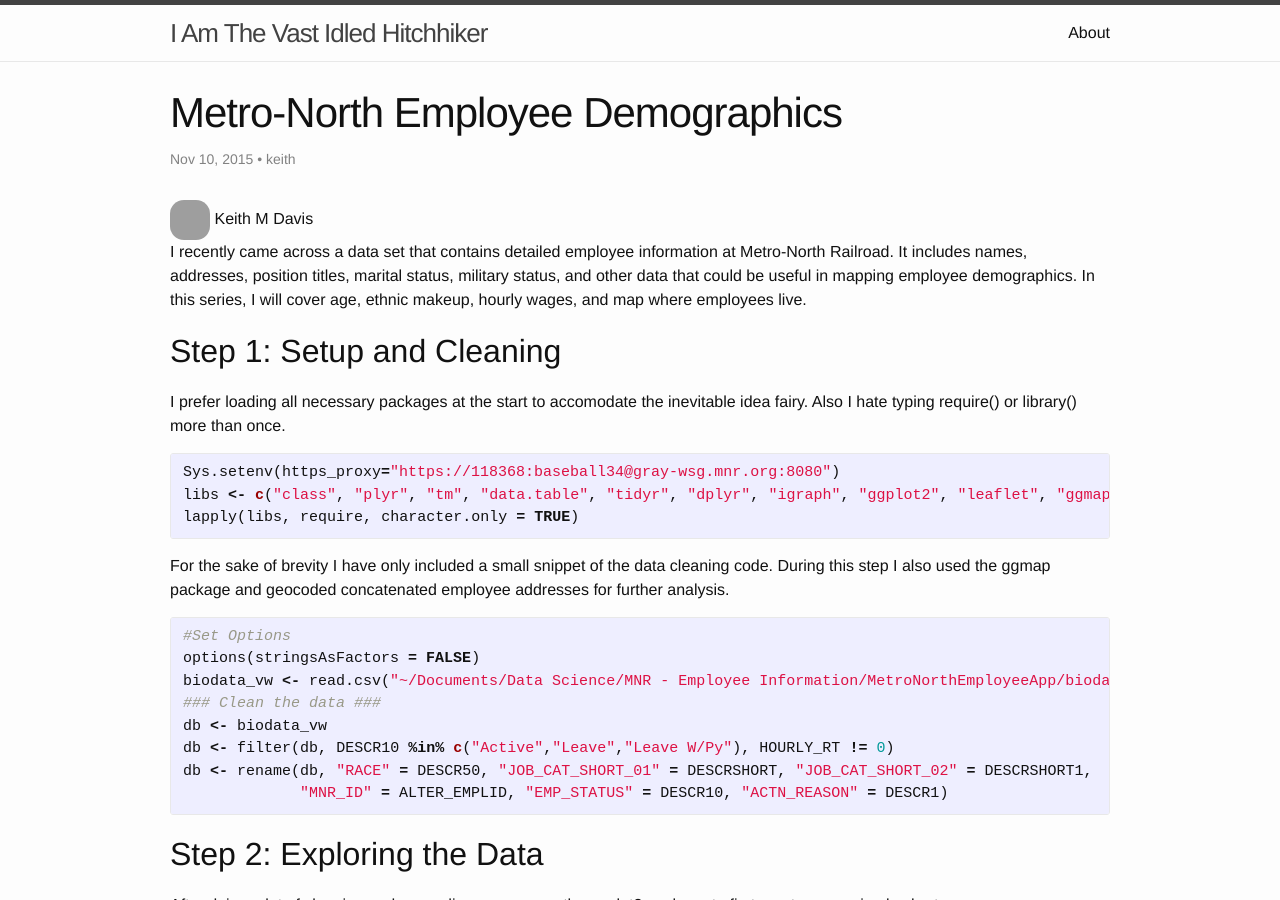
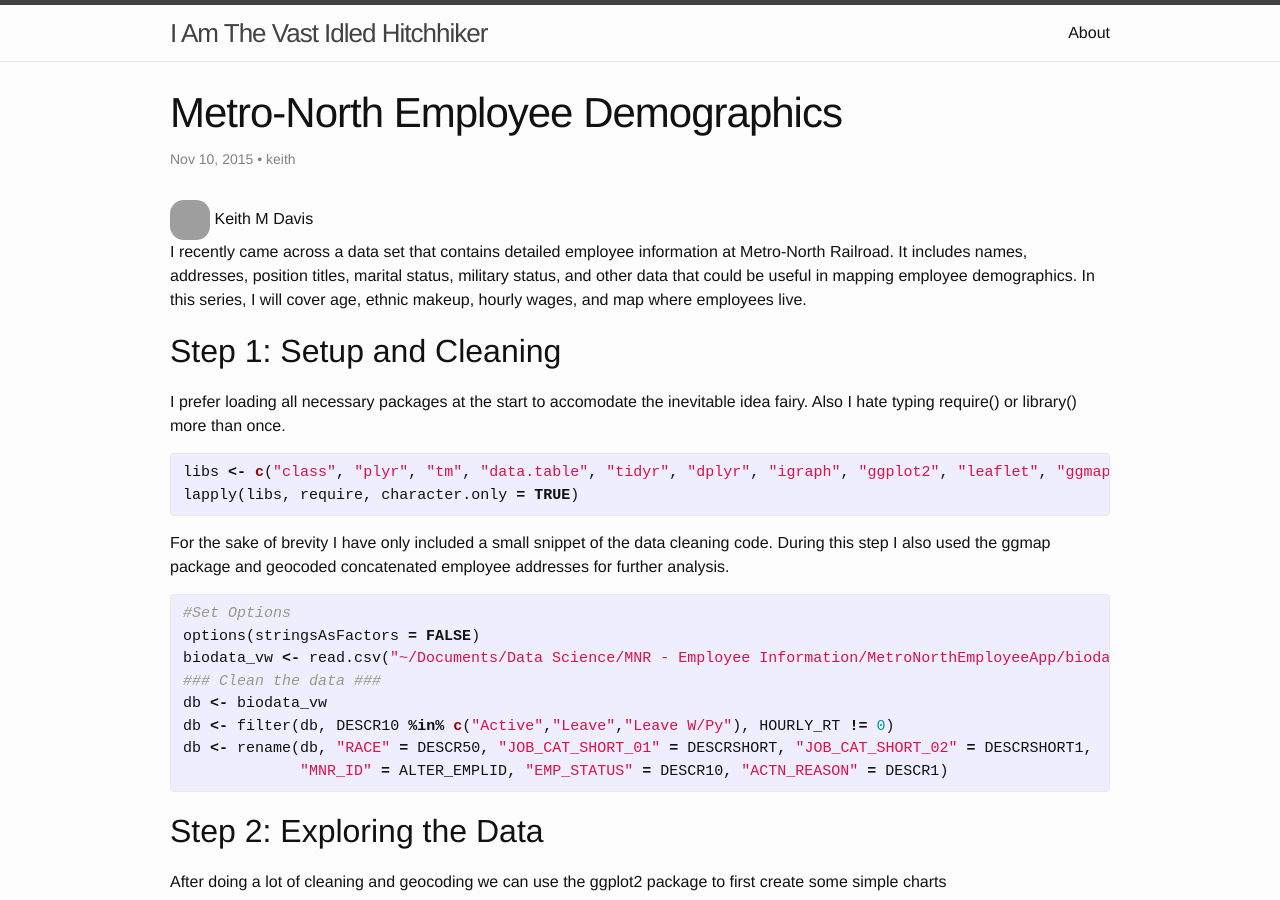
Before and after one commit to iamthevastidledhitchhiker/iamthevastidledhitchhiker.github.io, a Jekyll site: the page built from _posts/2015-11-10-mnremployee.md, in a window 1280 px wide and 900 px high. Built offline with Jekyll 4.4.1, drawn with Linux system fonts in a browser that asks for light colours; grey boxes are pictures that could not be loaded.

Commit message:
New Post

```diff
--- a/_posts/2015-11-10-mnremployee.md
+++ b/_posts/2015-11-10-mnremployee.md
@@ -15,7 +15,6 @@
 Also I hate typing require() or library() more than once.
 
 {% highlight r %}
-Sys.setenv(https_proxy="https://118368:baseball34@gray-wsg.mnr.org:8080")
 libs <- c("class", "plyr", "tm", "data.table", "tidyr", "dplyr", "igraph", "ggplot2", "leaflet", "ggmap", "choroplethr")
 lapply(libs, require, character.only = TRUE)
 {% endhighlight %}
```
